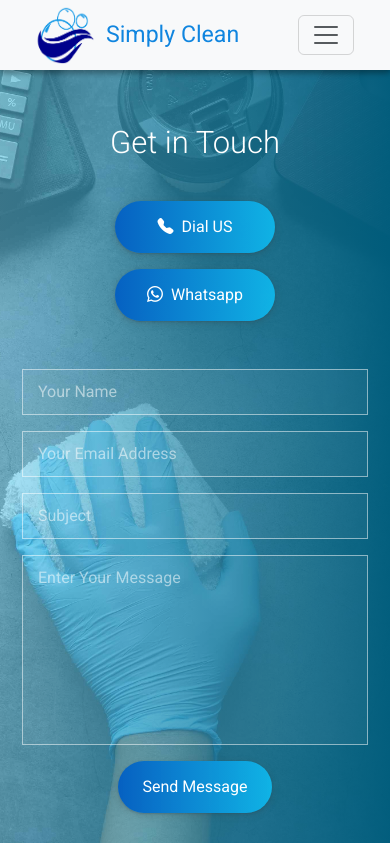
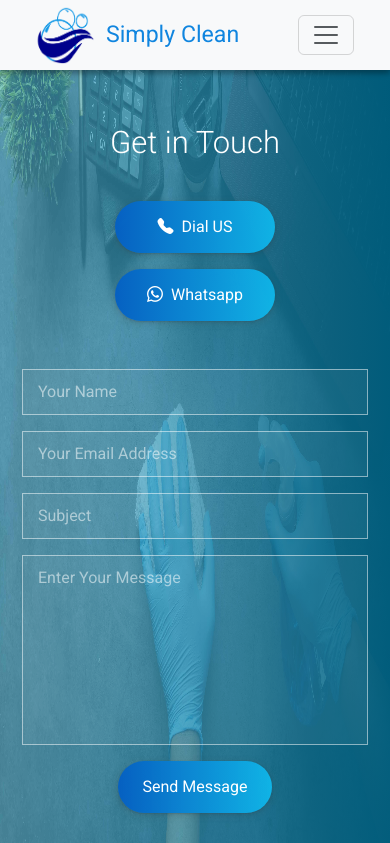
Before and after one commit to fmfahath/simplycleanau, a plain HTML site: page contact.html in a window 390 px wide. Shown: the top 843 px of the page. Drawn offline with nearby package versions, Linux system fonts and the light colour scheme.

Commit message:
background cover image fixed

```diff
--- a/css/style.css
+++ b/css/style.css
@@ -431,6 +431,7 @@ section {
 @media (max-width: 576px) {
     .hero-section {
         padding-top: 110px;
+        background-size: 100% 100%;
     }
 
     .hero-mobile-text {
@@ -463,6 +464,10 @@ section {
 
     .contact-section .container {
         margin-top: 20%;
+    }
+
+    .contact-section {
+        background-size: 100% 100%;
     }
 
     .aboutUs-text p {
```
